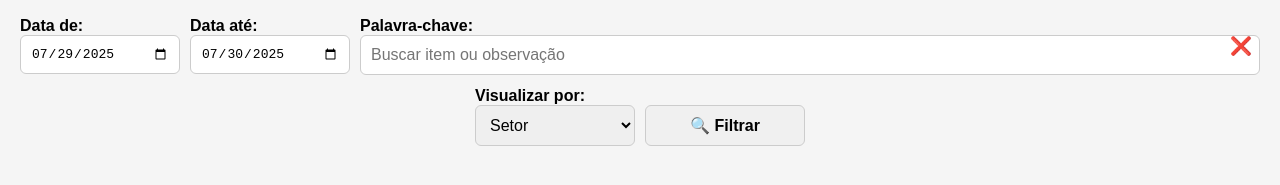
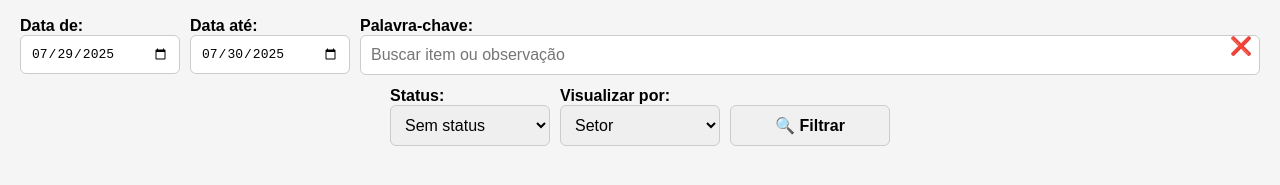
Before and after one commit to grupodvbr/REQUISICOES-TABLET, a plain HTML site: page index.html in a window 1280 px wide. Shown: the part 73-258 px from the top of the page. Drawn offline with Linux system fonts and the light colour scheme; no server answers.

Commit message:
Update index.html

```diff
--- a/index.html
+++ b/index.html
@@ -196,6 +196,13 @@
     </div>
 
     <div class="linha-filtros">
+      <label>Status:
+        <select id="filtroStatus" onchange="filtrar()">
+          <option value="sem">Sem status</option>
+          <option value="com">Com status</option>
+          <option value="todos">Todos</option>
+        </select>
+      </label>
       <label>Visualizar por:
         <select id="modoVisualizacao" onchange="filtrar()">
           <option value="setor">Setor</option>
@@ -238,9 +245,16 @@
       const fimData = document.getElementById('filtroDataFim').value;
       const palavra = document.getElementById('filtroPalavra').value.toLowerCase();
       const modo = document.getElementById('modoVisualizacao').value;
+      const filtroStatus = document.getElementById('filtroStatus').value;
 
       let lista = requisicoes.filter(l => {
         const dataHora = new Date(l[0]);
+        const id = btoa(l[0] + l[1]);
+        const status = localStorage.getItem("flag-" + id);
+
+        if (filtroStatus === "sem" && status) return false;
+        if (filtroStatus === "com" && !status) return false;
+
         if (inicioData) {
           const d = new Date(`${inicioData}T00:00`);
           if (dataHora < d) return false;
```
